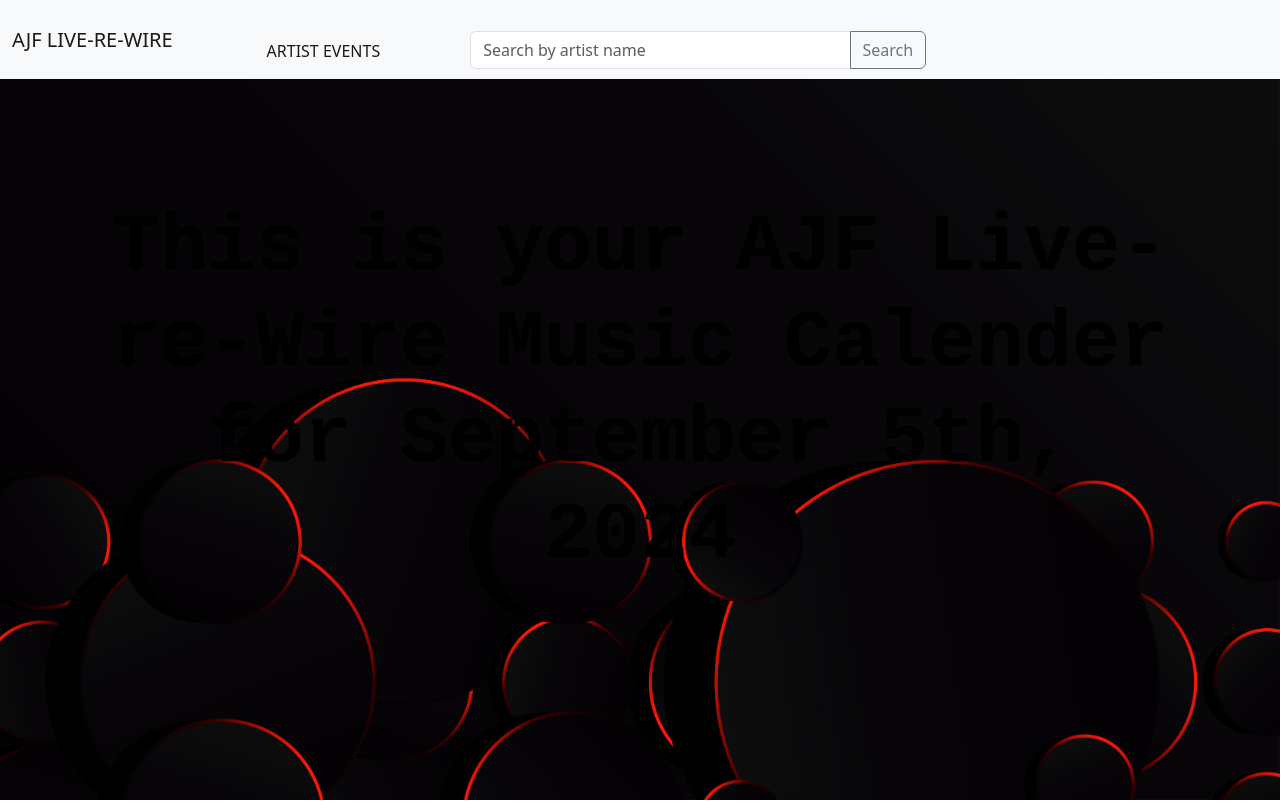
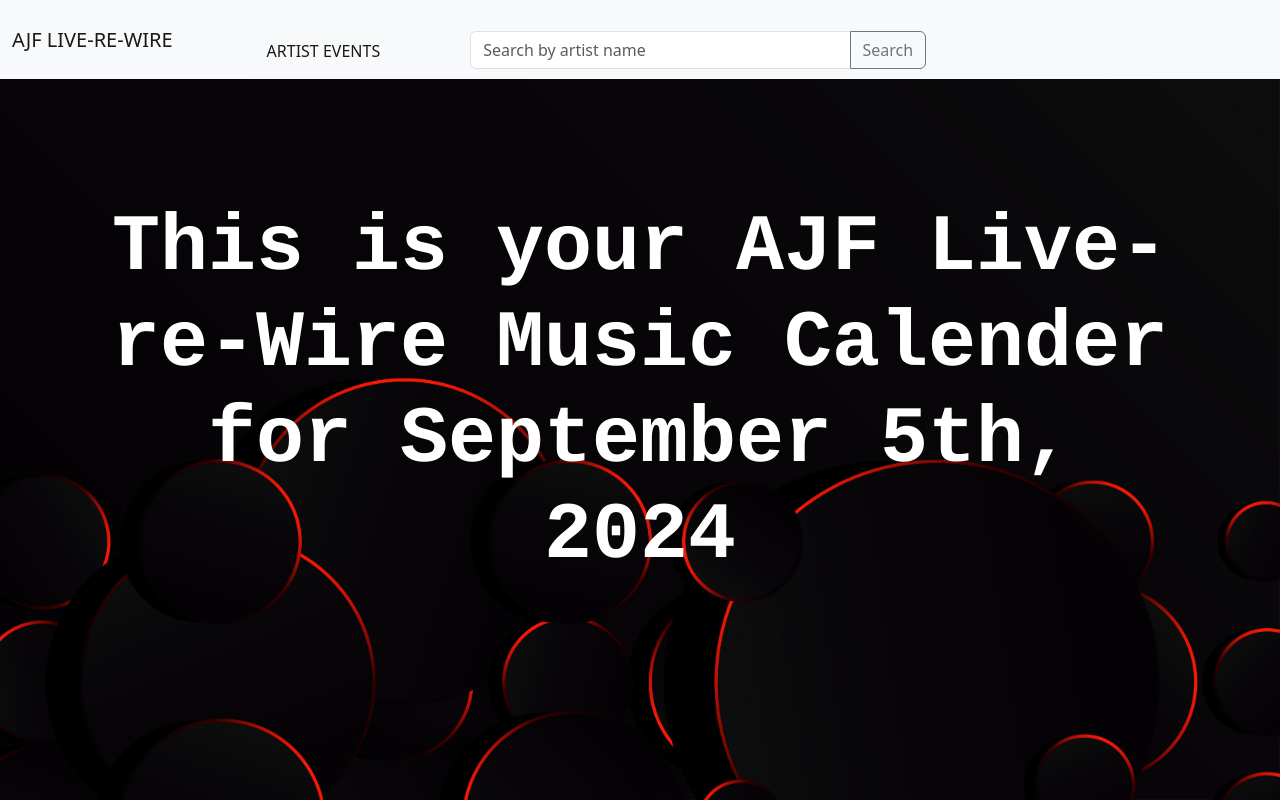
Before and after one commit to aaronfeingold/fest-vibes-ai-client, a React (Create React App) app: page / in a window 1280 px wide. Shown: the top 802 px of the page. Built offline with nearby package versions, Linux system fonts and the light colour scheme.

Commit message:
header font is white

```diff
--- a/src/components/Header.component.module.css
+++ b/src/components/Header.component.module.css
@@ -8,5 +8,6 @@
   border-radius: 20px; /* Optional: Rounded corners */
   font-size: 5rem; /* Adjust as needed */
   font-weight: bold; /* Make text bold for better visibility */
-  font-family: courier
+  font-family: courier;
+  color: white;
 }
```
